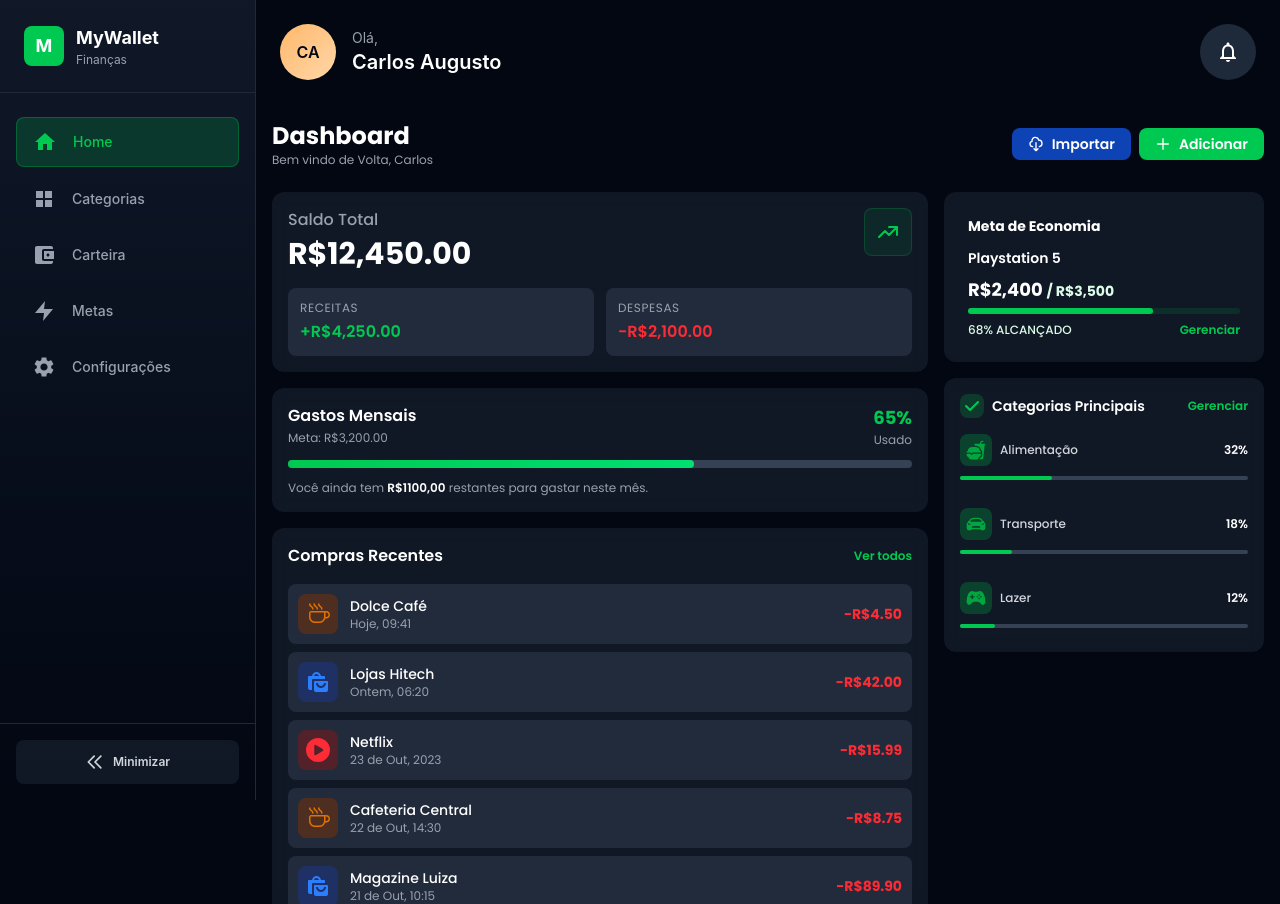
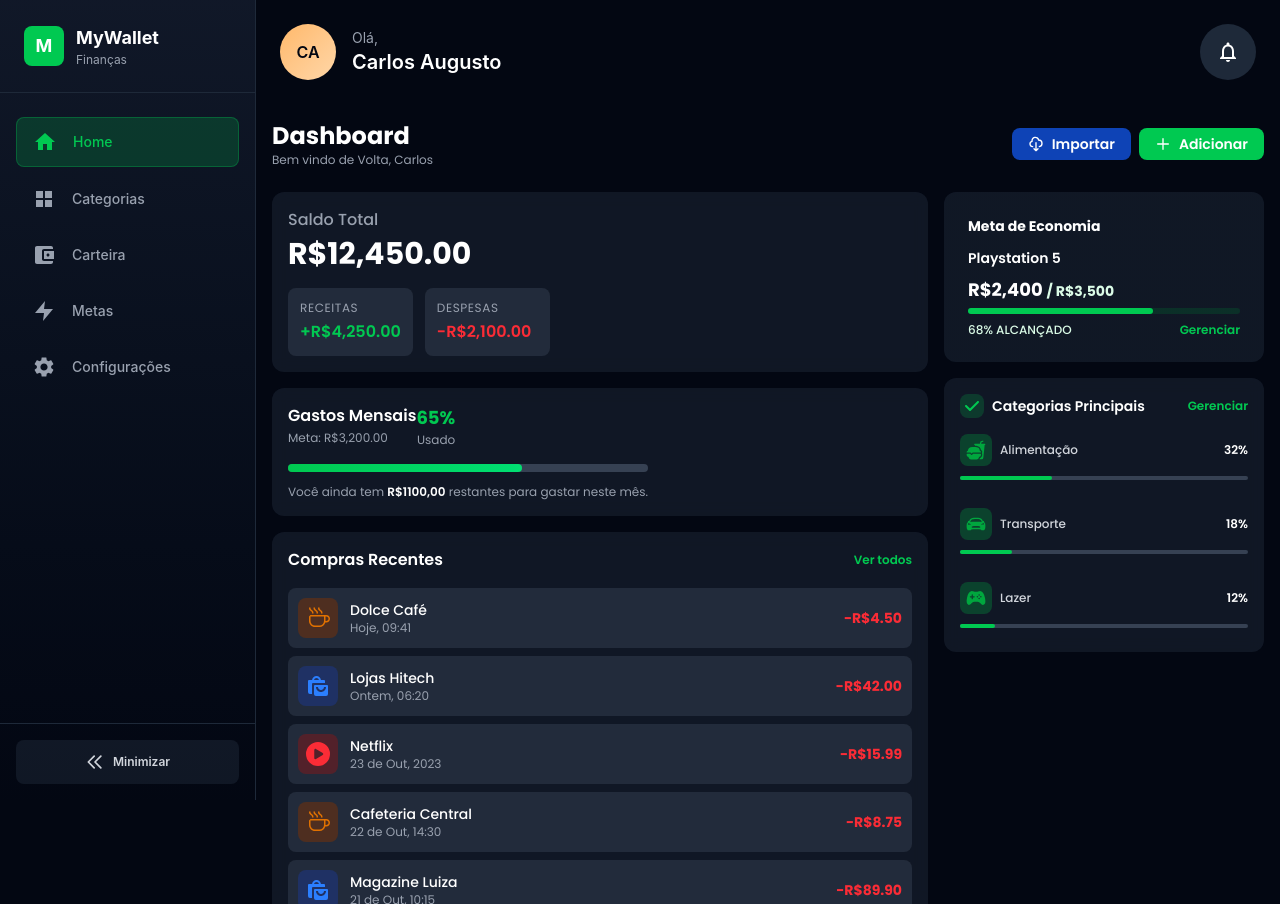
Before and after one commit to codesaugusto/carteira_pessoal_app, a React (Vite) app: page / in a window 1280 px wide. Built offline with nearby package versions, Linux system fonts and the light colour scheme.

Commit message:
feat: animations

```diff
--- a/src/App.tsx
+++ b/src/App.tsx
@@ -9,17 +9,18 @@ import Config from "./components/Config/Config";
 import Metas from "./components/Metas/Metas";
 import { DesktopSidebar } from "./components/Sidebar/DesktopSidebar";
 import { NotificationProvider } from "./providers/notifications";
+import { OnNavigateProvider } from "./contexts/navigate";
 
 function App() {
   const [currentPage, setCurrentPage] = useState(0);
-  const [configInitialPage, setConfigInitialPage] = useState<
-    "menu" | "perfil" | "editar-perfil"
-  >("menu");
+  const [configInitialPage] = useState<"menu" | "perfil" | "editar-perfil">(
+    "menu",
+  );
 
   const renderPage = () => {
     switch (currentPage) {
       case 0:
-        return <Home onNavigate={setCurrentPage} />;
+        return <Home />;
       case 1:
         return <Categorias />;
       case 2:
@@ -29,32 +30,29 @@ function App() {
       case 4:
         return <Config initialPage={configInitialPage} />;
       default:
-        return <Home onNavigate={setCurrentPage} />;
+        return <Home />;
     }
-  };
-
-  const handleNavigateToProfile = () => {
-    setConfigInitialPage("perfil");
-    setCurrentPage(4);
   };
 
   return (
     <NotificationProvider>
+      <OnNavigateProvider onNavigate={setCurrentPage}>
         <div className="min-h-screen bg-gray-950">
           {/* Desktop Sidebar */}
-        <DesktopSidebar currentPage={currentPage} onNavigate={setCurrentPage} />
+          <DesktopSidebar currentPage={currentPage} />
 
           {/* Main Content */}
           <div className="md:ml-64">
-          <Header onNavigateToProfile={handleNavigateToProfile} />
+            <Header />
             {renderPage()}
           </div>
 
           {/* Mobile Bottom Nav - Hidden on md and above */}
           <div className="md:hidden">
-          <BottomNav onNavigate={setCurrentPage} />
+            <BottomNav />
           </div>
         </div>
+      </OnNavigateProvider>
     </NotificationProvider>
   );
 }
--- a/src/components/BottomNav/BottomNav.tsx
+++ b/src/components/BottomNav/BottomNav.tsx
@@ -1,11 +1,10 @@
 import { useEffect } from "react";
 import { animateNavIcon, initializeNavAnimation } from "../../utils/util";
+import { useOnNavigate } from "../../contexts/navigate";
 
-interface BottomNavProps {
-  onNavigate?: (index: number) => void;
-}
+const BottomNav = () => {
+  const onNavigate = useOnNavigate();
 
-const BottomNav = ({ onNavigate }: BottomNavProps) => {
   useEffect(() => {
     initializeNavAnimation();
   }, []);
--- a/src/components/Header/Header.tsx
+++ b/src/components/Header/Header.tsx
@@ -2,21 +2,19 @@ import { useState } from "react";
 import { useNotifications } from "../../hooks/notifications";
 import NotificationPanel from "../Notifications/NotificationPanel";
 import Avatar from "../Avatar/Avatar";
+import { useOnNavigate } from "../../contexts/navigate";
 
-interface HeaderProps {
-  onNavigateToProfile?: () => void;
-}
-
-const Header = ({ onNavigateToProfile }: HeaderProps) => {
+const Header = () => {
   const [isNotificationOpen, setIsNotificationOpen] = useState(false);
   const { notifications, unreadCount, markAsRead, deleteNotification } =
     useNotifications();
+  const onNavigate = useOnNavigate();
 
   return (
     <>
       <div className="flex justify-between items-center px-6 py-6">
         <button
-          onClick={onNavigateToProfile}
+          onClick={() => onNavigate(4)}
           className="flex items-center gap-4 hover:opacity-80 transition"
         >
           <Avatar alt="Carlos Augusto" fallback="CA" size="lg" />
--- a/src/components/Home/DesktopLayout/DesktopHome.tsx
+++ b/src/components/Home/DesktopLayout/DesktopHome.tsx
@@ -10,13 +10,13 @@ import { SavingsGoalWidget } from "./SavingsGoalWidget";
 import { ExpenseItem } from "../../ExpenseItem";
 import { STYLES } from "../../../constants/expenses";
 import { DEFAULT_EXPENSES } from "../../../data/defaultExpenses";
+import { useOnNavigate } from "../../../contexts/navigate";
 
 interface DesktopHomeProps {
   recentExpenses?: Expense[];
-  onNavigate?: (index: number) => void;
 }
 
-const DesktopHome = ({ recentExpenses = [], onNavigate }: DesktopHomeProps) => {
+const DesktopHome = ({ recentExpenses = [] }: DesktopHomeProps) => {
   const [selectedExpense, setSelectedExpense] = useState<Expense | null>(null);
   const [isModalOpen, setIsModalOpen] = useState(false);
   const [isAllExpensesOpen, setIsAllExpensesOpen] = useState(false);
@@ -24,6 +24,11 @@ const DesktopHome = ({ recentExpenses = [], onNavigate }: DesktopHomeProps) => {
   const [isNewExpenseOpen, setIsNewExpenseOpen] = useState(false);
   const [isNewExpensePageOpen, setIsNewExpensePageOpen] = useState(false);
   const [isBulkImportOpen, setIsBulkImportOpen] = useState(false);
+  // TODO: Integrar com backend para obter a porcentagem de gastos
+  // Exemplo: const { data } = useFetch('/api/gastos-mensais');
+  // const spendPercentage = data?.percentage || 65;
+  const [spendPercentage] = useState(65); // Valor padrão até integrar com backend
+  const onNavigate = useOnNavigate();
 
   const expenses =
     recentExpenses.length > 0 ? recentExpenses : DEFAULT_EXPENSES;
@@ -94,47 +99,35 @@ const DesktopHome = ({ recentExpenses = [], onNavigate }: DesktopHomeProps) => {
             </div>
 
             {/* Main Grid - 2 columns */}
-            <div className="grid grid-cols-3 gap-4">
+            <div className="grid grid-cols-3 gap-4 select-none">
               {/* Left Column - 2/3 width */}
               <div className="col-span-2 space-y-4">
                 {/* Total Balance Card */}
-                <div className="bg-gray-800/50 rounded-xl p-4 backdrop-blur-sm">
+                <button
+                  onClick={() => onNavigate?.(2)}
+                  className="bg-gray-800/50 w-full flex flex-col rounded-xl p-4 backdrop-blur-sm hover:scale-101 active:scale-100 duration-75 transition-normal cursor-pointer"
+                >
                   <div className="flex justify-between items-start mb-4">
                     <div>
-                      <p className="text-gray-400 text-md font-medium mb-1">
+                      <p className="text-gray-400 flex justify-start text-md font-medium mb-1">
                         Saldo Total
                       </p>
                       <h2 className="text-3xl font-bold text-white">
                         R$12,450.00
                       </h2>
                     </div>
-                    <div className="w-12 h-12 bg-green-500/10 rounded-lg flex items-center justify-center border border-green-500/20">
-                      <svg
-                        className="w-6 h-6 text-green-500"
-                        fill="none"
-                        stroke="currentColor"
-                        viewBox="0 0 24 24"
-                      >
-                        <path
-                          strokeLinecap="round"
-                          strokeLinejoin="round"
-                          strokeWidth={2}
-                          d="M13 7h8m0 0v8m0-8l-8 8-4-4-6 6"
-                        />
-                      </svg>
-                    </div>
                   </div>
 
                   <div className="grid grid-cols-2 gap-3">
-                    <div className="bg-gray-700/50 rounded-lg p-3">
-                      <p className="text-gray-400 text-xs uppercase tracking-wider mb-1">
+                    <div className="bg-gray-700/50 rounded-lg p-3 flex flex-col items-start">
+                      <p className="text-gray-400  text-xs uppercase tracking-wider mb-1">
                         Receitas
                       </p>
                       <p className="text-green-500 text-base font-semibold">
                         +R$4,250.00
                       </p>
                     </div>
-                    <div className="bg-gray-700/50 rounded-lg p-3">
+                    <div className="bg-gray-700/50 rounded-lg p-3 flex flex-col items-start">
                       <p className="text-gray-400 text-xs uppercase tracking-wider mb-1">
                         Despesas
                       </p>
@@ -143,29 +136,40 @@ const DesktopHome = ({ recentExpenses = [], onNavigate }: DesktopHomeProps) => {
                       </p>
                     </div>
                   </div>
-                </div>
+                </button>
 
                 {/* Monthly Spend */}
-                <div className="bg-gray-800/50 rounded-xl p-4 backdrop-blur-sm">
-                  <div className="flex justify-between items-start mb-3">
+                <button
+                  onClick={() => onNavigate?.(3)}
+                  className="bg-gray-800/50 rounded-xl p-4 backdrop-blur-sm hover:scale-101 active:scale-100 duration-75 transition-normal cursor-pointer w-full flex flex-col"
+                >
+                  <div className="flex justify-between items-start mb-4">
                     <div>
                       <h3 className="text-white text-base font-semibold">
                         Gastos Mensais
                       </h3>
-                      <p className="text-gray-400 text-xs mt-0.5">
+                      <p className="text-gray-400 text-xs mt-0.5 flex justify-start">
                         Meta: R$3,200.00
                       </p>
                     </div>
                     <div className="text-right">
-                      <p className="text-green-500 text-lg font-bold">65%</p>
+                      <p className="text-green-500 text-lg font-bold">{65}%</p>
                       <p className="text-gray-400 text-xs">Usado</p>
                     </div>
                   </div>
 
                   <div className="space-y-3">
                     <div className="w-full bg-gray-700 rounded-full h-2">
-                      <div className="bg-gradient-to-r from-green-500 to-green-400 rounded-full h-2 w-[65%]"></div>
+                      <div
+                        className="animate-progress bg-gradient-to-r from-green-500 to-green-400 rounded-full h-2"
+                        style={
+                          {
+                            "--progress-width": `${spendPercentage}%`,
+                          } as React.CSSProperties
+                        }
+                      ></div>
                     </div>
+                    <div className="flex items-start">
                       <p className="text-gray-400 text-xs">
                         Você ainda tem{" "}
                         <span className="text-white font-semibold">
@@ -175,6 +179,7 @@ const DesktopHome = ({ recentExpenses = [], onNavigate }: DesktopHomeProps) => {
                       </p>
                     </div>
                   </div>
+                </button>
 
                 {/* Recent Transactions */}
                 <div className="bg-gray-800/50 rounded-xl p-4 backdrop-blur-sm">
--- a/src/components/Home/DesktopLayout/SavingsGoalWidget.tsx
+++ b/src/components/Home/DesktopLayout/SavingsGoalWidget.tsx
@@ -1,3 +1,6 @@
+import { useState } from "react";
+import { useOnNavigate } from "../../../contexts/navigate";
+
 interface SavingsGoalWidgetProps {
   goalName?: string;
   current?: number;
@@ -10,11 +13,16 @@ export const SavingsGoalWidget = ({
   goalName = "Playstation 5",
   current = 2400,
   goal = 3500,
-  percentage = 68,
   onClick,
 }: SavingsGoalWidgetProps) => {
+  const onNavigate = useOnNavigate();
+  const [spendPercentage] = useState(68); // Valor padrão até integrar com backend
+
   return (
-    <div className="bg-gradient-to-br from-green-600 to-green-700 md:!bg-gray-800/30 md:!from-gray-800/30 md:!to-gray-800/30 md:rounded-xl rounded-3xl px-5 py-8 md:p-6 relative overflow-hidden">
+    <button
+      onClick={() => onNavigate?.(3)}
+      className="flex flex-col items-start w-full bg-gradient-to-br from-green-600 to-green-700 md:!bg-gray-800/30 md:!from-gray-800/30 md:!to-gray-800/30 md:rounded-xl rounded-3xl px-5 py-8 md:p-6 relative overflow-hidden hover:scale-101 active:scale-100 duration-75 transition-normal cursor-pointer"
+    >
       <div className="absolute top-2 right-7 md:hidden">
         <div className="w-12 h-12 bg-green-800/40 rounded-2xl flex items-center justify-center">
           <svg
@@ -48,15 +56,21 @@ export const SavingsGoalWidget = ({
 
       <div className="w-full bg-green-800/30 rounded-full h-2 md:h-1.5 mb-4 md:mb-2">
         <div
-          className="md:bg-green-500 bg-white rounded-full h-2 md:h-1.5 transition-all"
-          style={{ width: `${percentage}%` }}
+          className="md:bg-green-500 bg-white rounded-full h-2 md:h-1.5 transition-all animate-progress"
+          style={
+            {
+              "--progress-width": `${spendPercentage}%`,
+            } as React.CSSProperties
+          }
         ></div>
       </div>
+      <div className="flex justify-between w-full">
+        <div className=" font-poppins">
+          <p className="text-green-100 text-sm md:text-xs font-medium">
+            {spendPercentage}% ALCANÇADO
+          </p>
+        </div>
 
-      <div className="flex justify-between items-center font-poppins">
-        <p className="text-green-100 text-sm md:text-xs font-medium">
-          {percentage}% ALCANÇADO
-        </p>
         <button
           onClick={onClick}
           className="hidden md:flex text-green-500 cursor-pointer hover:text-white text-sm md:text-xs font-semibold transition-colors"
@@ -64,6 +78,6 @@ export const SavingsGoalWidget = ({
           Gerenciar
         </button>
       </div>
-    </div>
+    </button>
   );
 };
--- a/src/components/Home/DesktopLayout/TopCategoriesWidget.tsx
+++ b/src/components/Home/DesktopLayout/TopCategoriesWidget.tsx
@@ -33,7 +33,7 @@ export const TopCategoriesWidget = ({
   onClick,
 }: TopCategoriesWidgetProps) => {
   return (
-    <div className="bg-gray-800/50 rounded-xl p-4 backdrop-blur-sm">
+    <div className="bg-gray-800/50 rounded-xl p-4 backdrop-blur-sm hover:scale-101 active:scale-100 duration-75 transition-normal">
       <div className="flex items-center justify-between mb-4">
         <div className="flex items-center gap-2">
           <div className="w-6 h-6 rounded-lg bg-green-500/20 flex items-center justify-center">
--- a/src/components/Sidebar/DesktopSidebar.tsx
+++ b/src/components/Sidebar/DesktopSidebar.tsx
@@ -1,15 +1,13 @@
 import { useState } from "react";
+import { useOnNavigate } from "../../contexts/navigate/useOnNavigate";
 
 interface DesktopSidebarProps {
   currentPage: number;
-  onNavigate: (index: number) => void;
 }
 
-export const DesktopSidebar = ({
-  currentPage,
-  onNavigate,
-}: DesktopSidebarProps) => {
+export const DesktopSidebar = ({ currentPage }: DesktopSidebarProps) => {
   const [isCollapsed, setIsCollapsed] = useState(false);
+  const onNavigate = useOnNavigate();
 
   const menuItems = [
     {
--- /dev/null
+++ b/src/contexts/navigate/index.ts
@@ -0,0 +1,3 @@
+export { OnNavigateContext, type OnNavigateContextType } from "./onNavigate";
+export { OnNavigateProvider } from "../../providers/navigate/OnNavigateProvider";
+export { useOnNavigate } from "./useOnNavigate";
--- /dev/null
+++ b/src/contexts/navigate/onNavigate.ts
@@ -0,0 +1,9 @@
+import { createContext } from "react";
+
+// Tipo para a função de navegação
+export type OnNavigateContextType = (page: number) => void;
+
+// Context que armazena a função de navegação
+export const OnNavigateContext = createContext<
+  OnNavigateContextType | undefined
+>(undefined);
--- /dev/null
+++ b/src/contexts/navigate/useOnNavigate.ts
@@ -0,0 +1,18 @@
+import { useContext } from "react";
+import { OnNavigateContext, type OnNavigateContextType } from "./onNavigate";
+
+/**
+ * Hook customizado para usar a função de navegação em qualquer componente
+ * Elimina a necessidade de passar onNavigate como prop
+ */
+export const useOnNavigate = (): OnNavigateContextType => {
+  const context = useContext(OnNavigateContext);
+
+  if (!context) {
+    throw new Error(
+      "useOnNavigate deve ser usado dentro de um OnNavigateProvider",
+    );
+  }
+
+  return context;
+};
--- a/src/index.css
+++ b/src/index.css
@@ -139,3 +139,19 @@ body::-webkit-scrollbar,
 .dark-calendar .react-calendar__month-view {
   margin-top: 0.5rem;
 }
+
+/* Animação para barra de progresso com variável CSS dinâmica */
+@keyframes progressFill {
+  from {
+    width: 0%;
+    opacity: 0.5;
+  }
+  to {
+    width: var(--progress-width, 65%);
+    opacity: 1;
+  }
+}
+
+.animate-progress {
+  animation: progressFill 1s ease-in-out forwards;
+}
--- /dev/null
+++ b/src/providers/navigate/OnNavigateProvider.tsx
@@ -0,0 +1,23 @@
+import type { ReactNode } from "react";
+import {
+  OnNavigateContext,
+  type OnNavigateContextType,
+} from "../../contexts/navigate/onNavigate";
+
+interface OnNavigateProviderProps {
+  children: ReactNode;
+  onNavigate: OnNavigateContextType;
+}
+
+/**
+ * Provider que disponibiliza a função de navegação para toda a árvore de componentes
+ * Evita prop drilling - não precisa passar a função através de múltiplas props
+ */
+export const OnNavigateProvider: React.FC<OnNavigateProviderProps> = ({
+  children,
+  onNavigate,
+}) => (
+  <OnNavigateContext.Provider value={onNavigate}>
+    {children}
+  </OnNavigateContext.Provider>
+);
```
Lines whose indentation alone changed are shown as unchanged.
